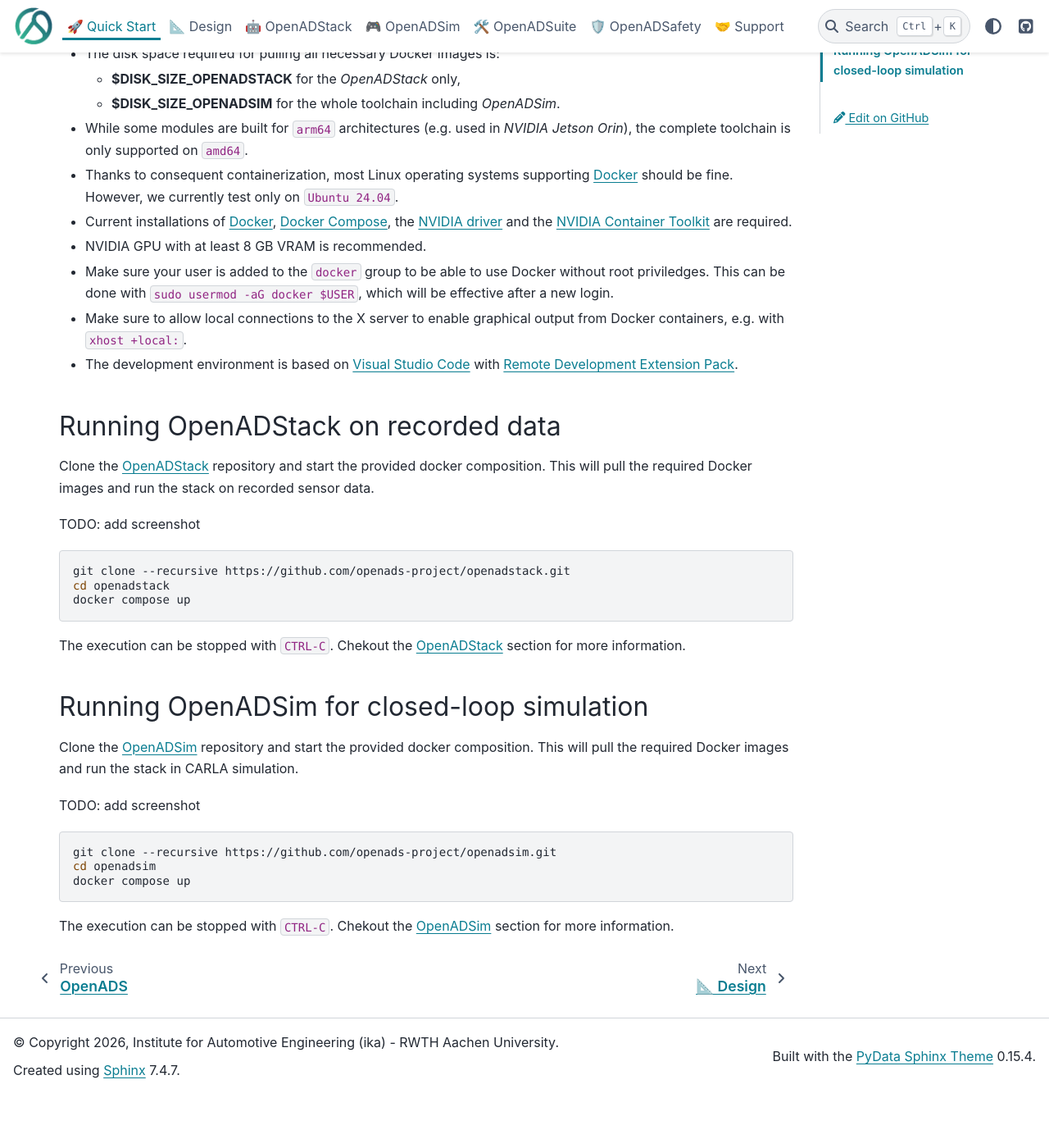
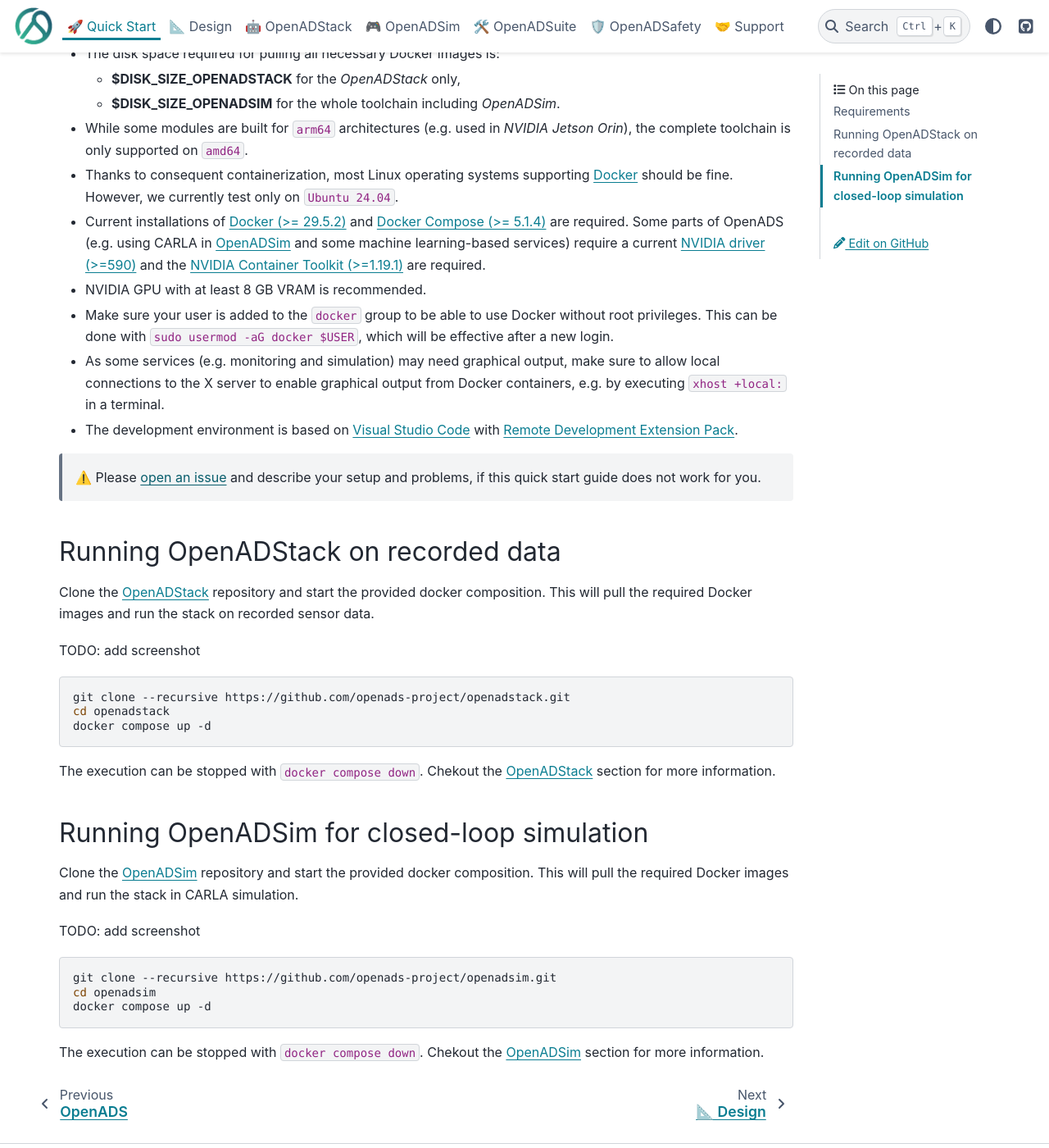
Before and after one commit to openads-project/openads-project.github.io, a Sphinx documentation site: the page built from docs/start/start.md, in a window 1280 px wide and 1400 px high, scrolled down 238 px. Shown: the whole window at 82% size. Built offline with Sphinx 7.4.7 and the PyData theme 0.15.4, drawn with Linux system fonts in a browser that asks for light colours; pages that are not in the unit, such as notebooks, are missing from menus; before the commit the page ends 1572 px from its top, so only the background shows below that.

Commit message:
improve quick start

````diff
--- a/docs/start/start.md
+++ b/docs/start/start.md
@@ -12,11 +12,13 @@
   - **$DISK_SIZE_OPENADSIM** for the whole toolchain including *OpenADSim*.
 - While some modules are built for `arm64` architectures (e.g. used in *NVIDIA Jetson Orin*), the complete toolchain is only supported on `amd64`.
 - Thanks to consequent containerization, most Linux operating systems supporting [Docker](https://www.docker.com/) should be fine. However, we currently test only on `Ubuntu 24.04`.
-- Current installations of [Docker](https://docs.docker.com/engine/install/ubuntu/), [Docker Compose](https://docs.docker.com/compose/install/), the [NVIDIA driver](https://ubuntu.com/server/docs/how-to/graphics/install-nvidia-drivers/) and the [NVIDIA Container Toolkit](https://docs.nvidia.com/datacenter/cloud-native/container-toolkit/latest/install-guide.html) are required.
+- Current installations of [Docker (>= 29.5.2)](https://docs.docker.com/engine/install/ubuntu/) and [Docker Compose (>= 5.1.4)](https://docs.docker.com/compose/install/) are required. Some parts of OpenADS (e.g. using CARLA in [OpenADSim](../openadsim/openadsim.md) and some machine learning-based services) require a current [NVIDIA driver (>=590)](https://docs.nvidia.com/datacenter/tesla/driver-installation-guide/latest/ubuntu.html) and the [NVIDIA Container Toolkit (>=1.19.1)](https://docs.nvidia.com/datacenter/cloud-native/container-toolkit/latest/install-guide.html) are required.
 - NVIDIA GPU with at least 8 GB VRAM is recommended.
-- Make sure your user is added to the `docker` group to be able to use Docker without root priviledges. This can be done with `sudo usermod -aG docker $USER`, which  will be effective after a new login.
-- Make sure to allow local connections to the X server to enable graphical output from Docker containers, e.g. with `xhost +local:`.
+- Make sure your user is added to the `docker` group to be able to use Docker without root privileges. This can be done with `sudo usermod -aG docker $USER`, which  will be effective after a new login.
+- As some services (e.g. monitoring and simulation) may need graphical output, make sure to allow local connections to the X server to enable graphical output from Docker containers, e.g. by executing `xhost +local:` in a terminal.
 - The development environment is based on [Visual Studio Code](https://code.visualstudio.com/) with [Remote Development Extension Pack](https://marketplace.visualstudio.com/items?itemName=ms-vscode-remote.vscode-remote-extensionpack).
+
+> ⚠️ Please [open an issue](https://github.com/openads-project/openads-project.github.io/issues/new/choose) and describe your setup and problems, if this quick start guide does not work for you.
 
 ## Running OpenADStack on recorded data
 
@@ -27,10 +29,10 @@
 ```bash
 git clone --recursive https://github.com/openads-project/openadstack.git
 cd openadstack
-docker compose up
+docker compose up -d
 ```
 
-The execution can be stopped with `CTRL-C`. Chekout the [OpenADStack](../openadstack/openadstack.md) section for more information.
+The execution can be stopped with `docker compose down`. Chekout the [OpenADStack](../openadstack/openadstack.md) section for more information.
 
 ## Running OpenADSim for closed-loop simulation
 
@@ -41,7 +43,7 @@
 ```bash
 git clone --recursive https://github.com/openads-project/openadsim.git
 cd openadsim
-docker compose up
+docker compose up -d
 ```
 
-The execution can be stopped with `CTRL-C`. Chekout the [OpenADSim](../openadsim/openadsim.md) section for more information.
+The execution can be stopped with `docker compose down`. Chekout the [OpenADSim](../openadsim/openadsim.md) section for more information.
````
